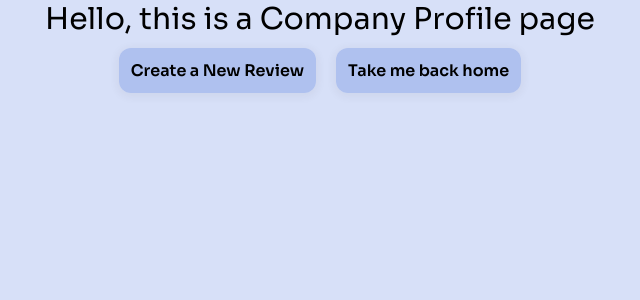
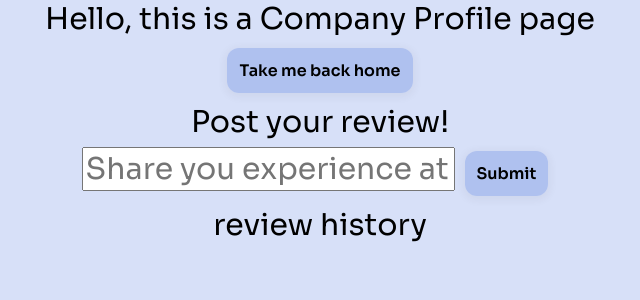
Before and after one commit to adeline-su/WiSdom, a React (Create React App) app in the folder frontend/my-app/: page /company-profile in a window 1280 px wide. Shown: the top 300 px of the page, without its empty margins (320-960 px from the left). Built offline with nearby package versions, Linux system fonts and the light colour scheme; no server answers.

Commit message:
add review box again

```diff
--- a/frontend/my-app/src/components/Company.js
+++ b/frontend/my-app/src/components/Company.js
@@ -1,6 +1,7 @@
 import React from 'react';
 import { Link, useNavigate, redirect } from "react-router-dom"
-import Review from './Review';
+import PostReviewBox from './PostReview';
+// import ReviewHistory from 'ReviewHistory';
 
 
 const Company = () => {
@@ -10,16 +11,26 @@ const Company = () => {
     return (
         <div>
             <p>Hello, this is a Company Profile page</p>
-            <Link to ='/review'>
+            {/* <Link to ='/review'>
                 <button className='newReview'>
                     Create a New Review
                 </button>
-            </Link>
+            </Link> */}
             <Link to ='/'>
                 <button className='backhome'>
                     Take me back home
                 </button>
             </Link>
+
+
+            <div> {/* review section */}
+                <PostReviewBox/>
+
+                review history
+            </div>
+
+
+
         </div>
 
     )
--- /dev/null
+++ b/frontend/my-app/src/components/PostReview.js
@@ -0,0 +1,69 @@
+import React, { useEffect, useRef, useState } from 'react';
+import { Link, useNavigate, redirect } from "react-router-dom";
+import { getDatabase, ref, set, onValue } from "firebase/database";
+import handleSubmit from '../handlesubmit';
+
+//post to firebase
+
+
+
+function writeUserData(data) {
+const db = getDatabase();
+set(ref(db, 'testing3!!!'), {
+    test_key:data
+});}
+
+
+//const [description, setdescritpion] = useState('')
+
+const PostReviewBox = () => {
+     const [reviewInput, setReviewInput] = useState("")
+     const dataRef = useRef()
+
+     const submithandler = (e) => {
+          e.preventDefault()
+          handleSubmit(dataRef.current.value)
+          dataRef.current.value = ""
+     }
+
+    const navigate = useNavigate
+
+    return (
+     <div>
+          <p> Post your review! </p>
+
+          <form onSubmit={submithandler}>
+               <input className = 'reviewbox'
+                    type = "text"
+                    placeholder="Share you experience at this company"
+                    onChange={(e) => setReviewInput(e.target.value)}
+                    value={reviewInput} />
+                    {console.log("Log:",reviewInput)}
+                    <button  onClick={writeUserData(reviewInput)}>Submit</button>
+          </form>
+
+          {/* <div className="App">
+               <form onSubmit={submithandler}>
+                    <input type= "text" ref={dataRef} />
+                    <button type = "Submit">Submit</button>
+               </form>
+          </div> */}
+
+          {/* <button onClick={writeUserData(reviewInput)}>this is a button to submit "hello"</button> */}
+     </div>
+     );
+}
+
+{/* <div>
+        <p> Hello this is the New Review page</p>
+            <Link to='/'>
+                 <button className='back'>Bring me back home</button>
+            </Link>
+            <Link to='/company-profile'>
+                 <button className='next'>Bring me to a company profile</button>
+            </Link>
+       </div>  */}
+
+
+
+export default PostReviewBox;
--- /dev/null
+++ b/frontend/my-app/src/components/ReviewHistory.js
@@ -0,0 +1,12 @@
+import React, { useEffect, useRef, useState } from 'react';
+import { Link, useNavigate, redirect } from "react-router-dom";
+
+const ReviewHistory = () => {
+
+
+    return (
+     <div>
+          pull from fire base idk
+     </div>
+     );
+}
```
